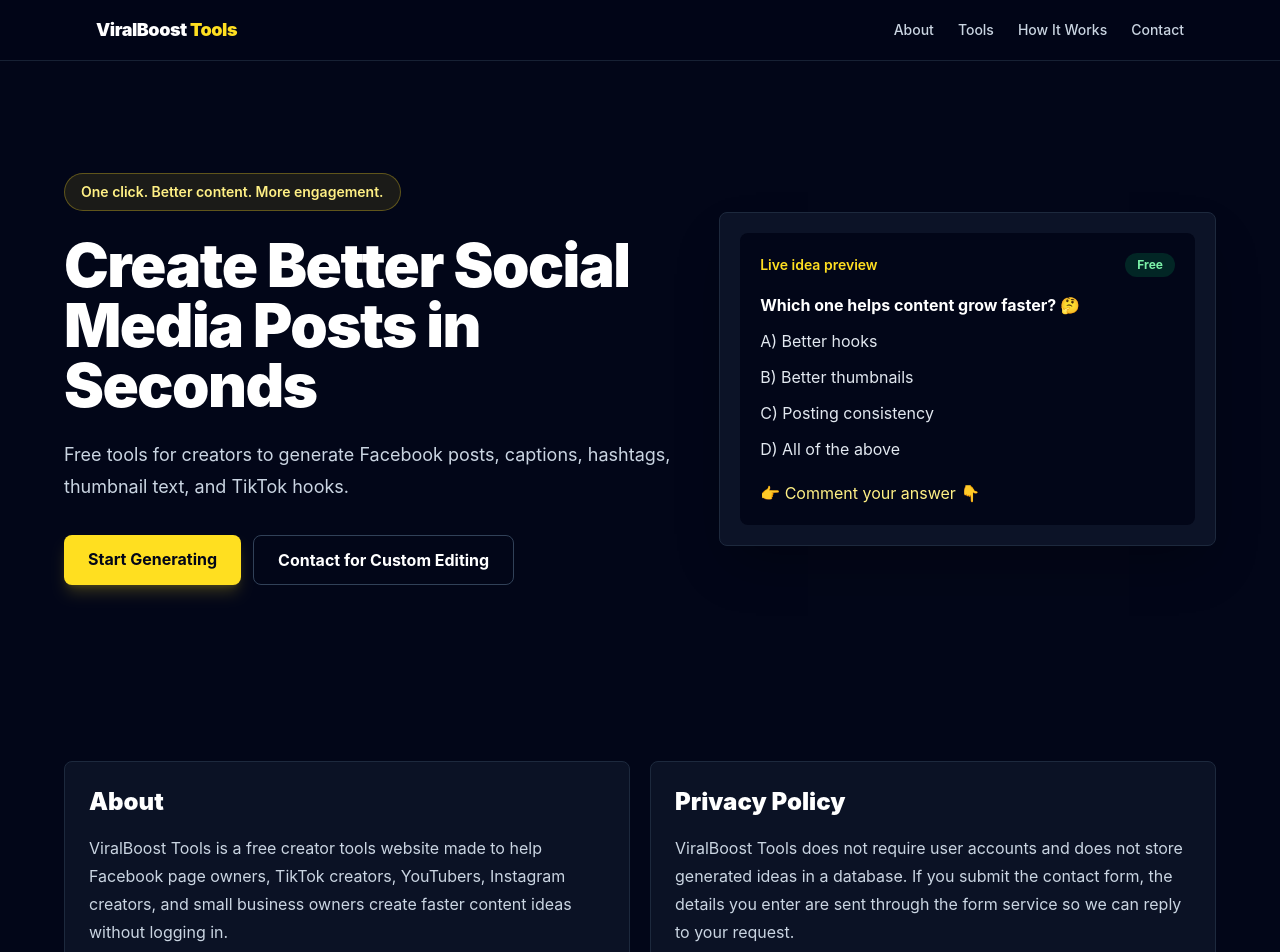
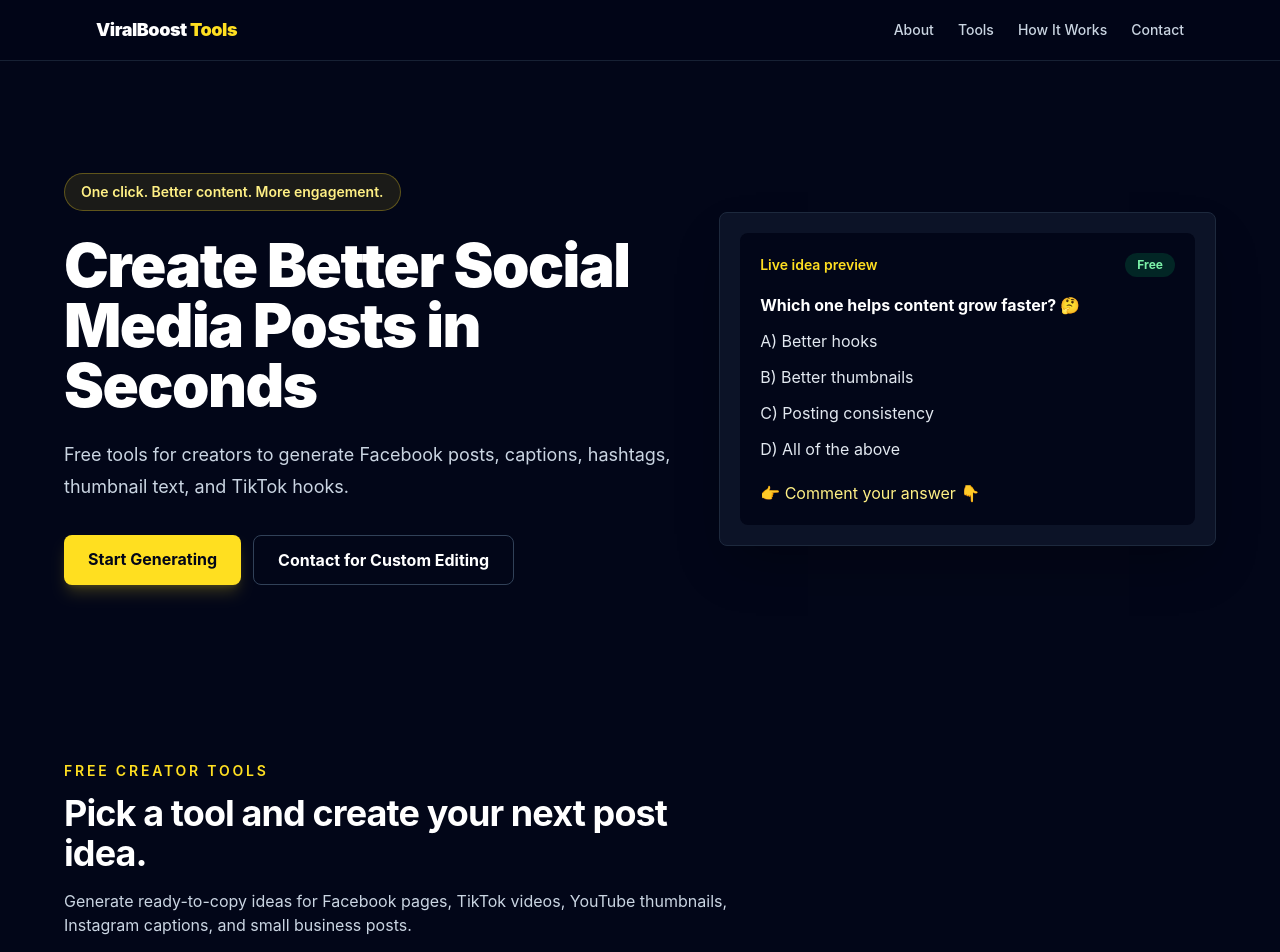
Before and after one commit to yasithh1/viralboost-tools, a React (Vite) app: page / in a window 1280 px wide. Shown: the top 952 px of the page. Built offline with nearby package versions, Linux system fonts and the light colour scheme.

Commit message:
update website

```diff
--- a/src/App.jsx
+++ b/src/App.jsx
@@ -23,7 +23,6 @@ function App() {
       <Navbar />
       <main>
         <Hero />
-        <InfoSections />
 
         <section id="tools" className="px-4 py-16 sm:px-6 lg:px-8">
           <div className="mx-auto max-w-6xl">
@@ -78,6 +77,7 @@ function App() {
         </section>
 
         <ContactSection />
+        <InfoSections />
       </main>
       <Footer />
     </div>
```
